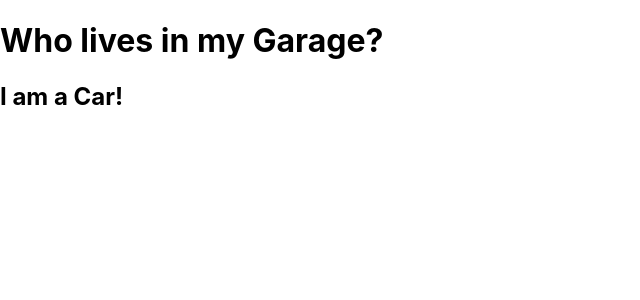
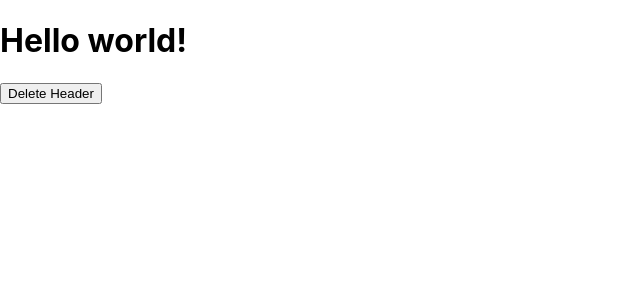
Before and after one commit to Yul-Leonardo/Website, a React (Create React App) app in the folder ylrg/: page / in a window 1280 px wide. Shown: the top 300 px of the page, without its empty margins (0-640 px from the left). Built offline with nearby package versions, Linux system fonts and the light colour scheme.

Commit message:
Updated!

```diff
--- a/ylrg/src/App.js
+++ b/ylrg/src/App.js
@@ -1,6 +1,6 @@
 import React from 'react';
 import ReactDOM from 'react-dom/client';
-
+//import Car from './Car.jsx';
 import './App.css';
 
 function App() {
@@ -40,21 +40,156 @@
       //}
     //}
 
-    function Car(props) {
-      return <h2> I am a {props.color} Car! </h2>;
+    //function Car(props) {
+      //return <h2> I am a {props.color} Car! </h2>;
+    //}
+
+    //function Garage() {
+      //return (
+        //<>
+          //<h1>Who lives in my Garage?</h1>
+          //<Car />
+        //</>
+      //)
+    //}
+
+    //class Car extends React.Component {
+
+      //constructor() {
+        //super();
+        //this.state = {color: "red"};
+      //}
+      //render() {
+        //return <h2>I am a {this.state.color} Car!</h2>
+      //}
+    //}
+
+    //class Car extends React.Component {
+
+      //constructor(props) {
+        //super(props);
+        //this.state = {color: "red"};
+      //}
+      //render() {
+        //return <h2>I am a {this.props.model} Car!</h2>
+      //}
+    //}
+
+    //class Car extends React.Component {
+      //render() {
+        //return <h2>I am a Car!</h2>
+      //}
+    //}
+
+    //class Garage extends React.Component {
+      //render() {
+        //return (
+          //<div>
+            //<h1>Who lives in my Garage?</h1>
+            //<Car />
+          //</div>
+        //)
+      //}
+    //}
+
+    //class Car extends React.Component {
+      //constructor(props) {
+        //super(props);
+      //this.state = {
+        //brand: "Ford",
+        //model: "Mustang",
+        //color: "red",
+        //year: 1964
+      //};
+    //}
+
+    //changeColor = () => {
+      //this.setState({color: "blue"});
+    //}
+      //render() {
+        //return (
+          //<div>
+            //<h1>My {this.state.brand} Car</h1>
+            //<p>
+              //It is a {this.state.color}
+              //{this.state.model}
+              //from {this.state.year}.
+            //</p>
+            //<button
+              //type="button"
+              //onClick={this.changeColor}
+            //>Change color</button>
+          //</div>
+        //)
+      //}
+    //}
+
+    class Container extends React.Component {
+      constructor(props) {
+        super(props);
+        this.state = {show : true};
+      }
+      //static getDerivedStateFromProps(props, state) {
+        //return {favoritecolor : props.favcol};
+      //}
+
+      //shouldComponentUpdate() {
+        //return true;
+      //}
+
+      //changeColor = () => {
+        //this.setState({favoritecolor: "blue"})
+      //}
+
+      //componentDidMount() {
+        //setTimeout(() => {
+          //this.setState({favoritecolor: "yellow"})
+        //}, 1000)
+      //}
+
+      //getSnapshotBeforeUpdate(prevProps, prevState) {
+        //document.getElementById("div1").innerHTML =
+        //"Before the update, the favorite was " + prevState.favoritecolor;
+      //}
+
+      //componentDidUpdate() {
+        //document.getElementById("mydiv").innerHTML =
+        //"The updated favourite is" + this.state.favoritecolor;
+      //}
+
+      delHeader = () => {
+        this.setState({show: false});
+      }
+
+      render() {
+        let myheader;
+        if (this.state.show) {
+          myheader = <Child />;
+        };
+        return (
+          <div>
+            {myheader}
+            <button type='button' onClick={this.delHeader}>Delete Header</button>
+          </div>
+        );
+      }
     }
 
-    function Garage() {
-      return (
-        <>
-          <h1>Who lives in my Garage?</h1>
-          <Car />
-        </>
-      )
+    class Child extends React.Component {
+      componentWillUnmount() {
+        alert("The component named Header is about to be unmounted.");
+      }
+      render() {
+        return(
+          <h1>Hello world!</h1>
+        );
+      }
     }
 
+
+
     const root = ReactDOM.createRoot(document.getElementById('root'));
-    root.render(<Garage />);
+    root.render(<Container />);
 }
 
 export default App;
--- /dev/null
+++ b/ylrg/src/Car.jsx
@@ -0,0 +1,9 @@
+import React from 'react';
+
+class Car extends React.Component {
+    render() {
+        return <h2>Hi, I am a Car!</h2>;
+    }
+}
+
+export default Car;
```
